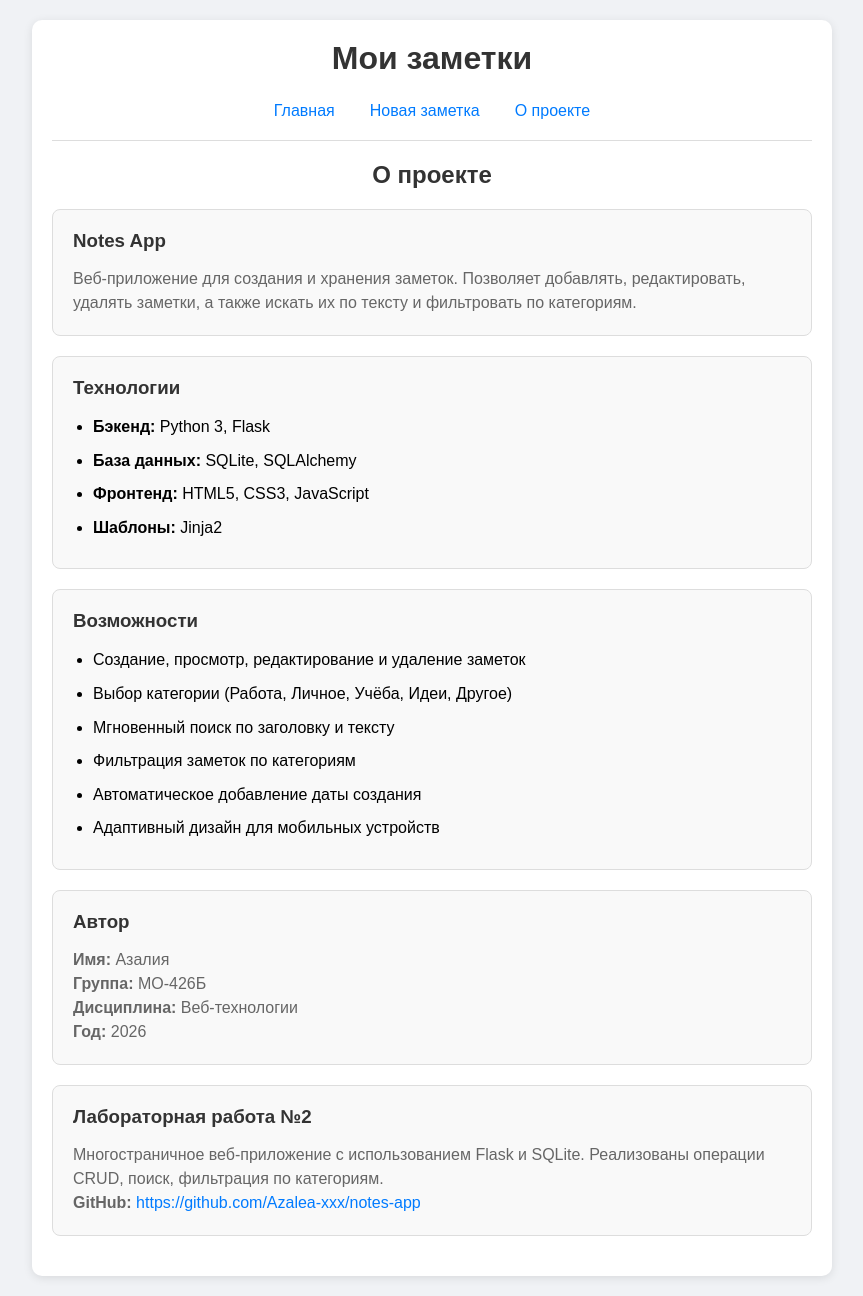
After one commit to Azalea-xxx/notes-app, a Flask app: page /about in a window 1280 px wide. The commit adds this page. Shown: the whole page, without its empty margins (208-1071 px from the left). Run offline with Flask 3, Linux system fonts and the light colour scheme.

Commit message:
добавление страницы "о проекте"

```diff
--- a/app.py
+++ b/app.py
@@ -58,5 +58,9 @@ def delete(id):
     db.session.commit()
     return redirect('/')
 
+@app.route('/about')
+def about():
+    return render_template('about.html')
+
 if __name__ == '__main__':
     app.run(debug=True)
--- a/static/style.css
+++ b/static/style.css
@@ -176,3 +176,45 @@ button:hover {
 	font-size: 12px;
 	color: #495057;
 }
+
+/* Страница "О проекте" */
+.about-container {
+	max-width: 800px;
+	margin: 0 auto;
+}
+
+.about-section {
+	background: #f9f9f9;
+	padding: 20px;
+	margin-bottom: 20px;
+	border-radius: 8px;
+	border: 1px solid #ddd;
+}
+
+.about-section h3 {
+	margin-bottom: 15px;
+	color: #333;
+}
+
+.about-section ul {
+	margin-left: 20px;
+	line-height: 1.6;
+}
+
+.about-section li {
+	margin-bottom: 8px;
+}
+
+.about-section p {
+	line-height: 1.5;
+	color: #666;
+}
+
+.about-section a {
+	color: #007bff;
+	text-decoration: none;
+}
+
+.about-section a:hover {
+	text-decoration: underline;
+}
--- /dev/null
+++ b/templates/about.html
@@ -0,0 +1,58 @@
+{% extends "base.html" %} {% block content %}
+<div class="about-container">
+	<h2>О проекте</h2>
+
+	<div class="about-section">
+		<h3>Notes App</h3>
+		<p>
+			Веб-приложение для создания и хранения заметок. Позволяет добавлять,
+			редактировать, удалять заметки, а также искать их по тексту и фильтровать
+			по категориям.
+		</p>
+	</div>
+
+	<div class="about-section">
+		<h3>Технологии</h3>
+		<ul>
+			<li><strong>Бэкенд:</strong> Python 3, Flask</li>
+			<li><strong>База данных:</strong> SQLite, SQLAlchemy</li>
+			<li><strong>Фронтенд:</strong> HTML5, CSS3, JavaScript</li>
+			<li><strong>Шаблоны:</strong> Jinja2</li>
+		</ul>
+	</div>
+
+	<div class="about-section">
+		<h3>Возможности</h3>
+		<ul>
+			<li>Создание, просмотр, редактирование и удаление заметок</li>
+			<li>Выбор категории (Работа, Личное, Учёба, Идеи, Другое)</li>
+			<li>Мгновенный поиск по заголовку и тексту</li>
+			<li>Фильтрация заметок по категориям</li>
+			<li>Автоматическое добавление даты создания</li>
+			<li>Адаптивный дизайн для мобильных устройств</li>
+		</ul>
+	</div>
+
+	<div class="about-section">
+		<h3>Автор</h3>
+		<p><strong>Имя:</strong> Азалия</p>
+		<p><strong>Группа:</strong> МО-426Б</p>
+		<p><strong>Дисциплина:</strong> Веб-технологии</p>
+		<p><strong>Год:</strong> 2026</p>
+	</div>
+
+	<div class="about-section">
+		<h3>Лабораторная работа №2</h3>
+		<p>
+			Многостраничное веб-приложение с использованием Flask и SQLite.
+			Реализованы операции CRUD, поиск, фильтрация по категориям.
+		</p>
+		<p>
+			<strong>GitHub:</strong>
+			<a href="https://github.com/Azalea-xxx/notes-app" target="_blank"
+				>https://github.com/Azalea-xxx/notes-app</a
+			>
+		</p>
+	</div>
+</div>
+{% endblock %}
--- a/templates/base.html
+++ b/templates/base.html
@@ -13,9 +13,11 @@
 		<div class="container">
 			<h1>Мои заметки</h1>
 
+			<!-- Меню (только здесь, один раз) -->
 			<div class="menu">
 				<a href="/">Главная</a>
 				<a href="/add">Новая заметка</a>
+				<a href="/about">О проекте</a>
 			</div>
 
 			{% block content %}{% endblock %}
```
